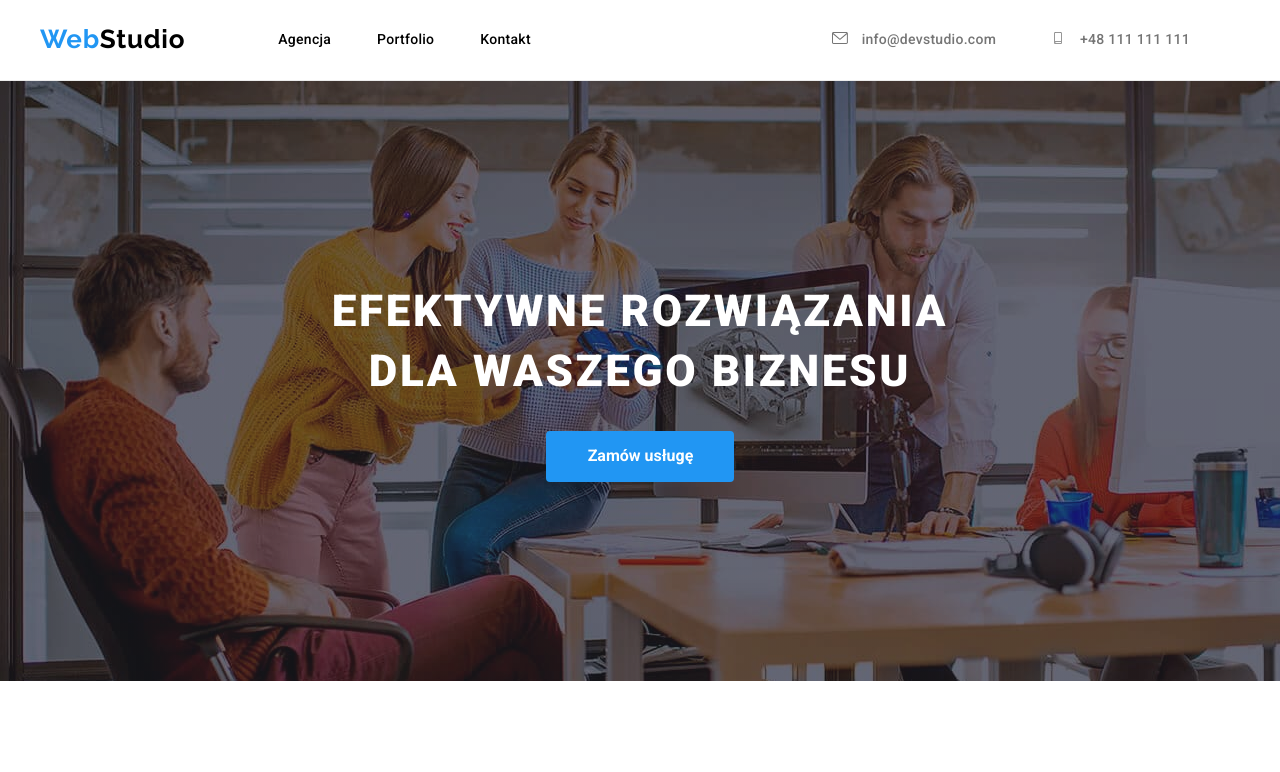
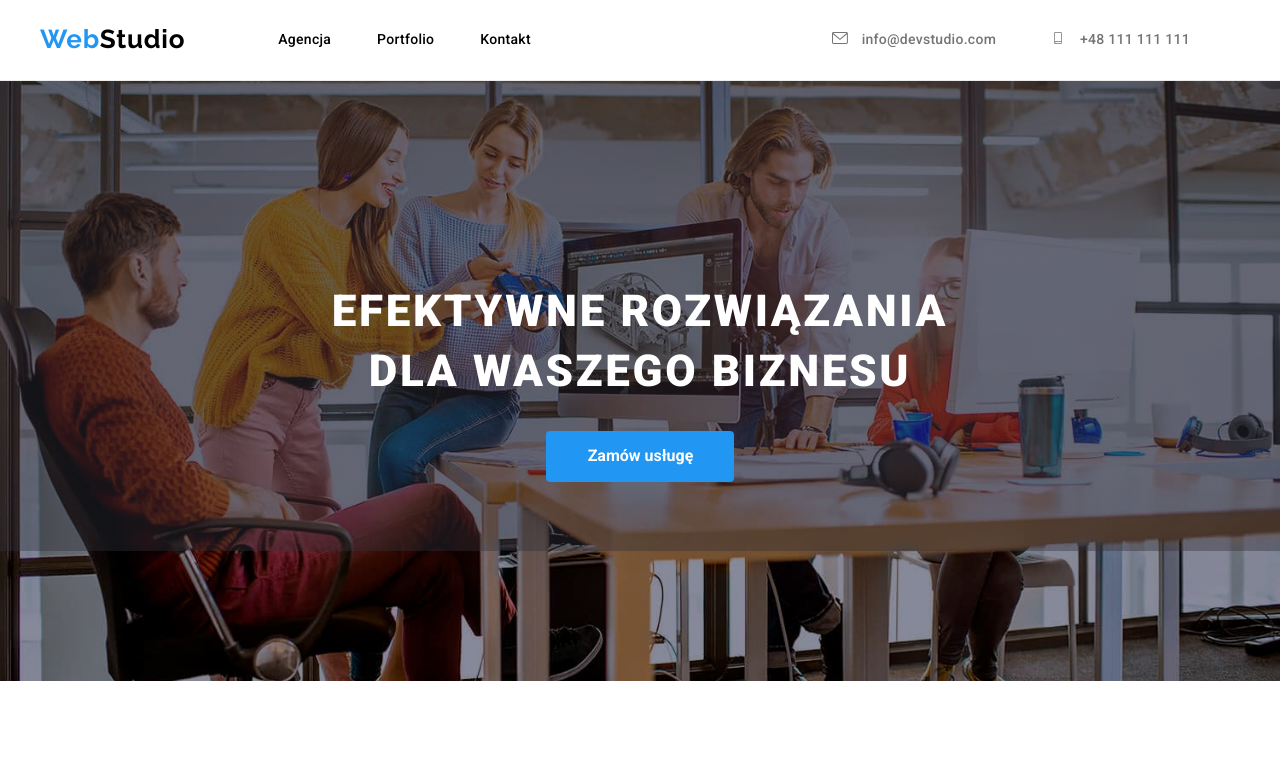
Before and after one commit to Konrad0987/goit-markup-hw-04, a plain HTML site: page index.html in a window 1280 px wide. Shown: the top 772 px of the page. Drawn offline with nearby package versions, Linux system fonts and the light colour scheme.

Commit message:
Add files via upload
img margin auto

```diff
--- a/css/styles.css
+++ b/css/styles.css
@@ -119,10 +119,14 @@ body {
 .motto {
     max-width: 1600px;
     height: 600px;
+    margin-left: auto;
+    margin-right: auto;
     background-color: var(--brand-color-fifth);
     background-image: linear-gradient(#2f303a66, #2f303a66),
         url(../images/img.jpg);
     background-position: 0px -130px;
+    background-size: cover;
+    background-repeat: no-repeat;
 
     display: flex;
     justify-content: center;
```
